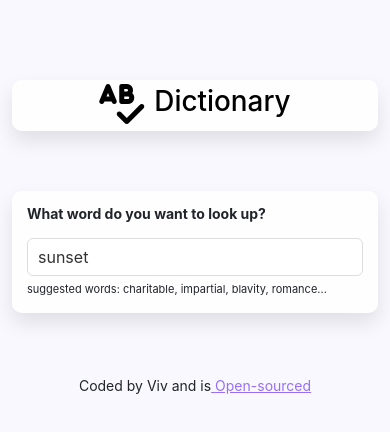
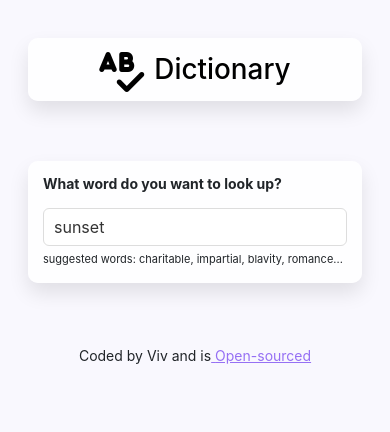
Before and after one commit to Vivatey/dictionary, a React (Create React App) app: page / in a window 390 px wide. Shown: the top 432 px of the page. Built offline with nearby package versions, Linux system fonts and the light colour scheme; no server answers.

Commit message:
Improving UI of project.

```diff
--- a/src/App.css
+++ b/src/App.css
@@ -28,6 +28,10 @@ a {
   padding: 5px;
 }
 
+.App-header h1 {
+  margin: 10px 0px;
+}
+
 .App-logo {
   text-align: center;
   margin-right: 10px;
@@ -38,3 +42,15 @@ a {
   text-align: center;
   margin: 30px 0;
 }
+
+@media (max-width: 420px) {
+  .App .container {
+    margin: 0px;
+    padding: 28px;
+  }
+
+  .App-header {
+    font-size: 18px;
+    margin: 10px 0;
+  }
+}
--- a/src/Results.css
+++ b/src/Results.css
@@ -1,5 +1,16 @@
 .Results h2 {
-    font-size: 36px;
-    font-weight: 700;
-    line-height: 1.5;
+  font-size: 36px;
+  font-weight: 700;
+  line-height: 1.5;
 }
+
+.Results section {
+  padding: 2px 30px 30px 30px;
+}
+
+@media (max-width: 400px) {
+  .Results h2 {
+    font-size: 20px;
+    margin: 5px;
+  }
+}
--- a/src/Synonyms.css
+++ b/src/Synonyms.css
@@ -1,15 +1,11 @@
 .Synonyms {
   margin: 15px 0 0;
   padding: 0;
-
 }
-
-
 
 .Synonyms li {
   font-size: 13px;
   display: inline-block;
   padding-right: 10px;
   line-height: 1;
-
 }
```
Lines whose indentation alone changed are shown as unchanged.
